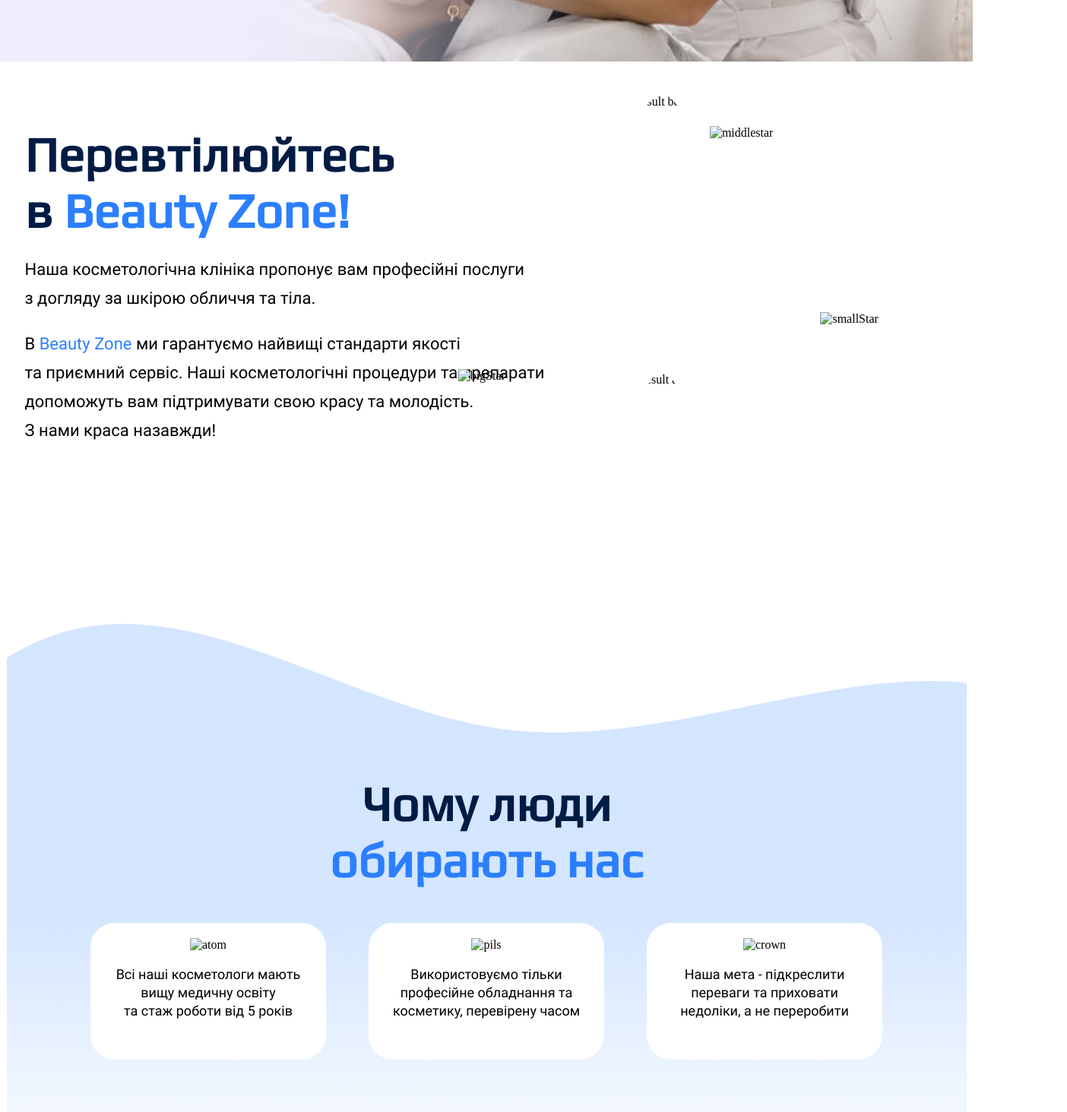
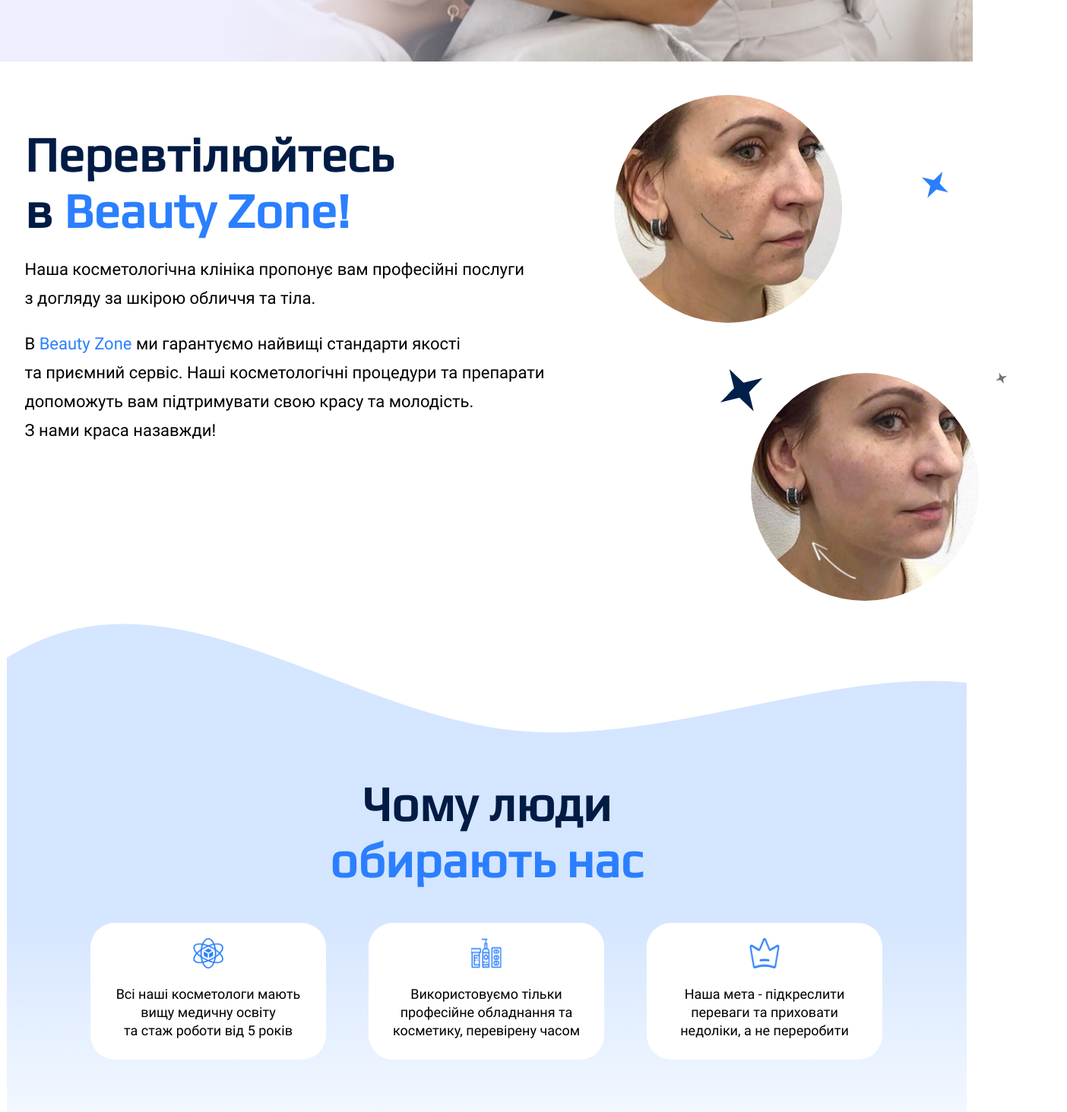
Before and after one commit to Vladadame/genius-homework-1, a plain HTML site: page index.html in a window 1280 px wide. Shown: the part 700-2164 px from the top of the page at 76% size, 1404 px wide, since content can reach past the window. Drawn offline with Linux system fonts and the light colour scheme; the site is published under a folder, as on GitHub Pages, so addresses that start at the root find nothing.

Commit message:
Update index.html

```diff
--- a/index.html
+++ b/index.html
@@ -80,12 +80,12 @@
                 </div>
                 <div class="img-content">
                     <div class="before-after">
-                        <img src="/images/before.jpg" alt="result before" class="before">
-                        <img src="/images/after.jpg" alt="result after" class="after">
+                        <img src="./images/before.jpg" alt="result before" class="before">
+                        <img src="./images/after.jpg" alt="result after" class="after">
                         <div class="stars">
-                            <img src="/images/bigStar.jpg" alt="bigStar" class="bigstar">
-                            <img src="/images/middlestar.jpg" alt="middlestar" class="middlestar">
-                            <img src="/images/smallStar.jpg" alt="smallStar" class="smallstar">
+                            <img src="./images/bigStar.jpg" alt="bigStar" class="bigstar">
+                            <img src="./images/middlestar.jpg" alt="middlestar" class="middlestar">
+                            <img src="./images/smallStar.jpg" alt="smallStar" class="smallstar">
                         </div>
                     </div>
                 </div>
@@ -98,21 +98,21 @@
         </h2>
         <div class="why-us">
             <div class="three-block">
-                <img src="/images/atom.jpg" alt="atom">
+                <img src="./images/atom.jpg" alt="atom">
                 <p class="text-to-why-us">
                     Всі наші косметологи мають <br> вищу медичну освіту <br> та стаж роботи від 5 років
                 </p>
 
             </div>
             <div class="three-block">
-                <img src="/images/pils.jpg" alt="pils">
+                <img src="./images/pils.jpg" alt="pils">
                 <p class="text-to-why-us">
                     Використовуємо тільки <br> професійне обладнання та <br> косметику, перевірену часом
                 </p>
             </div>
 
             <div class="three-block">
-                <img src="/images/crown.jpg" alt="crown">
+                <img src="./images/crown.jpg" alt="crown">
                 <p class="text-to-why-us">
                     Наша мета - підкреслити <br> переваги та приховати <br> недоліки, а не переробити
                 </p>
```
